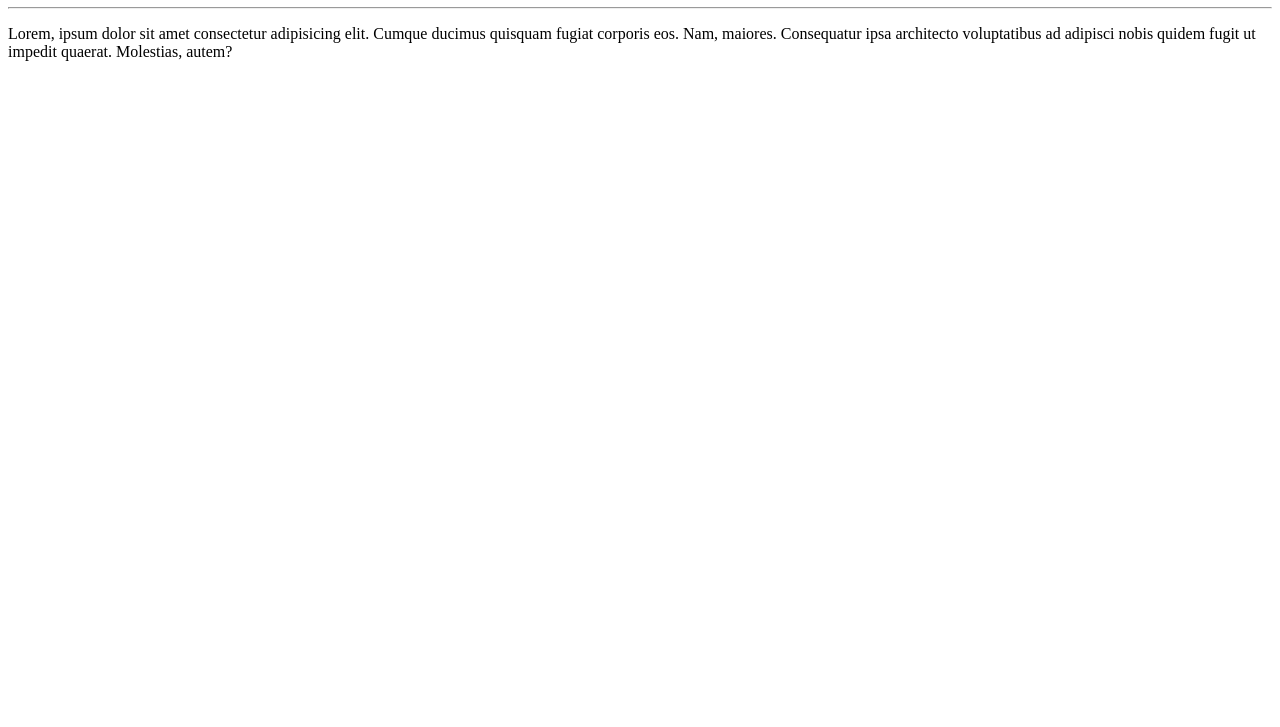
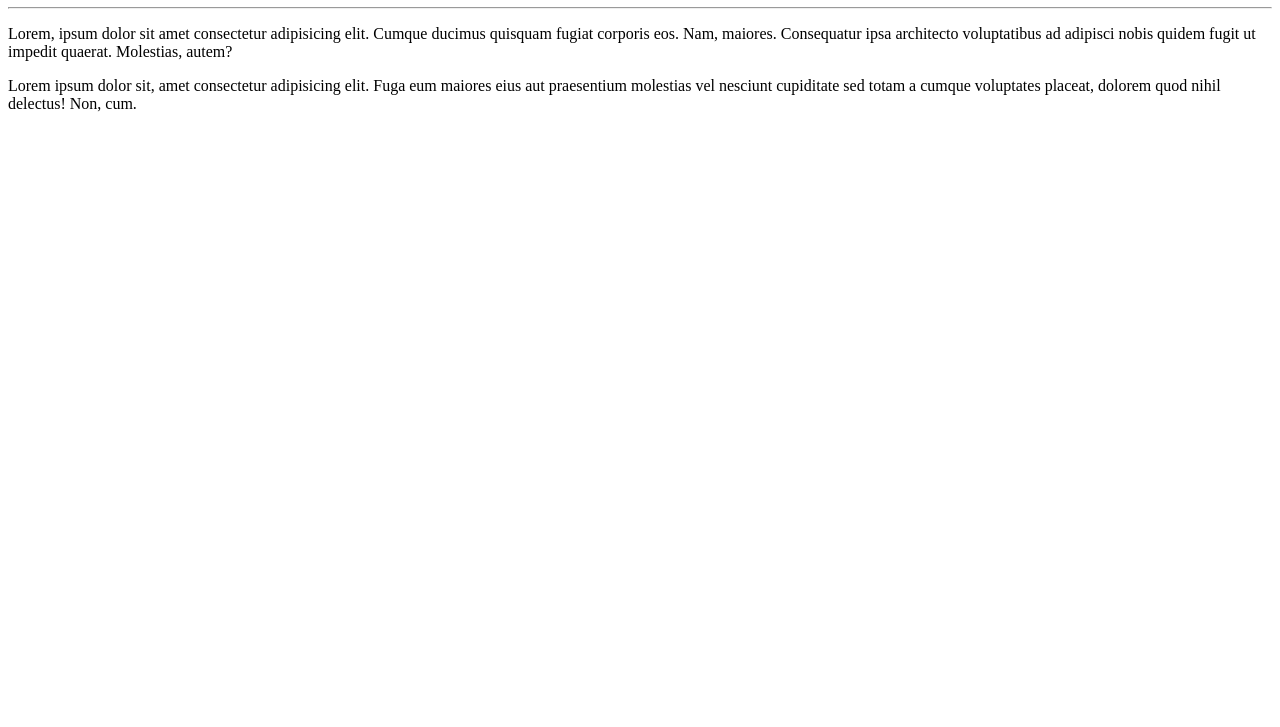
Before and after one commit to Emanuelleix/OlaMundo, a plain HTML site: page site-exemplo/index.html in a window 1280 px wide. Shown: the part 73-800 px from the top of the page. Drawn offline with Linux system fonts and the light colour scheme.

Commit message:
adicionei paragrafo

```diff
--- a/site-exemplo/index.html
+++ b/site-exemplo/index.html
@@ -9,5 +9,6 @@
     <h1>Ola Mundo!</h1>
     <hr>
     <p>Lorem, ipsum dolor sit amet consectetur adipisicing elit. Cumque ducimus quisquam fugiat corporis eos. Nam, maiores. Consequatur ipsa architecto voluptatibus ad adipisci nobis quidem fugit ut impedit quaerat. Molestias, autem?</p>
+    <p>Lorem ipsum dolor sit, amet consectetur adipisicing elit. Fuga eum maiores eius aut praesentium molestias vel nesciunt cupiditate sed totam a cumque voluptates placeat, dolorem quod nihil delectus! Non, cum.</p>
 </body>
 </html>
```
